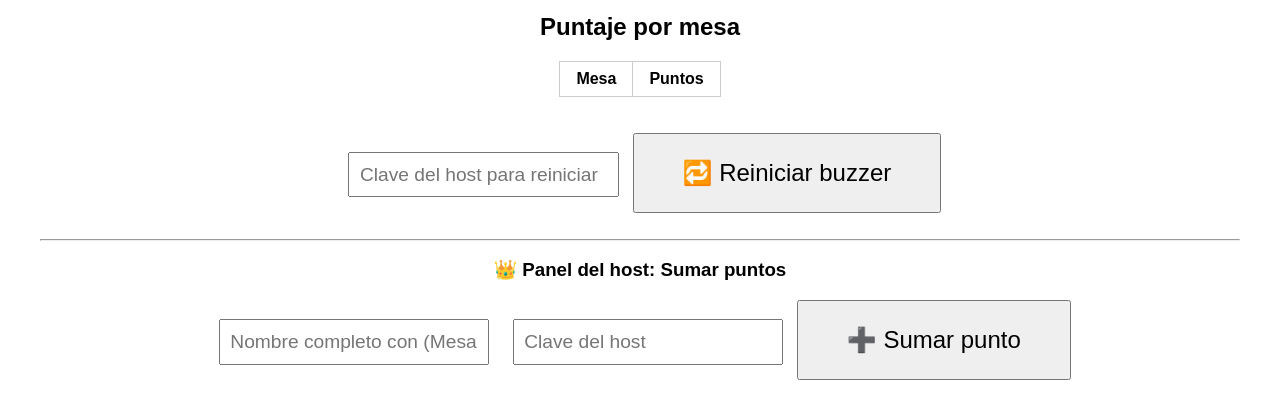
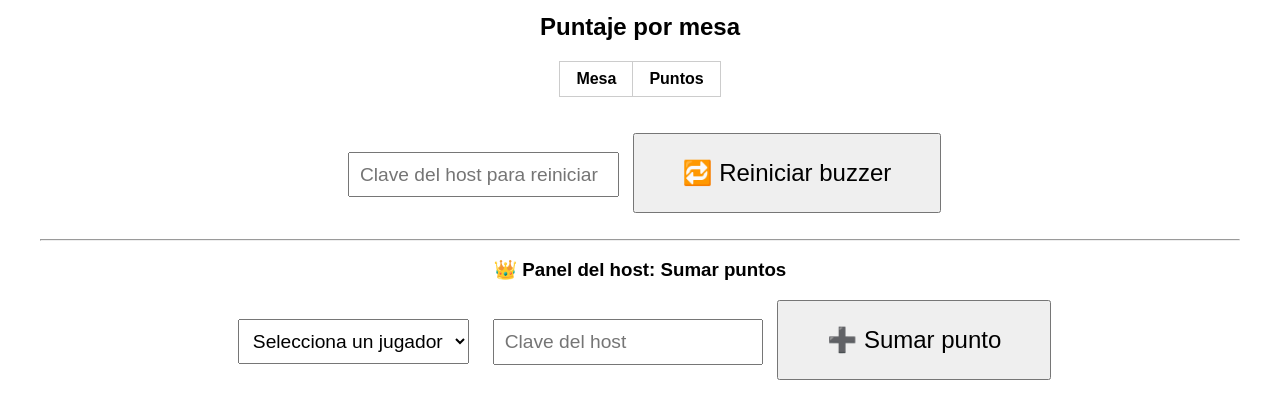
Before and after one commit to karinavallejos/cumplepyk, a Flask app: page / in a window 1280 px wide. Shown: the part 491-911 px from the top of the page. Run offline with Flask 3, Linux system fonts and the light colour scheme; data that the repository does not hold is empty.

Commit message:
index.html

```diff
--- a/templates/index.html
+++ b/templates/index.html
@@ -39,6 +39,7 @@
                 <option>M.Elena</option>
             </optgroup>
             <optgroup label="Annie Jump Cannon">
+                <option>Tito</option>
                 <option>Cristian</option>
                 <option>Coté</option>
                 <option>Tabi</option>
@@ -155,8 +156,23 @@
             }
         }
 
+        async function cargarJugadores() {
+            const res = await fetch("/jugadores");
+            const data = await res.json();
+            const select = document.getElementById("jugador");
+            if (!select) return;
+            select.innerHTML = '<option disabled selected>Selecciona un jugador</option>';
+            for (let jugador in data) {
+                const option = document.createElement("option");
+                option.value = jugador;
+                option.textContent = jugador;
+                select.appendChild(option);
+            }
+        }
+
         mostrarBuzzer();
         setInterval(actualizar, 1000);
+        setInterval(cargarJugadores, 3000);
     </script>
 
     <br><br>
@@ -168,8 +184,10 @@
     <br><hr>
     <h3>👑 Panel del host: Sumar puntos</h3>
     <form action="/sumar" method="post">
-        <input name="jugador" placeholder="Nombre completo con (Mesa)">
-        <input type="password" name="clave" placeholder="Clave del host">
+        <select id="jugador" name="jugador" required>
+            <option disabled selected>Selecciona un jugador</option>
+        </select>
+        <input type="password" name="clave" placeholder="Clave del host" required>
         <button type="submit">➕ Sumar punto</button>
     </form>
 
```
